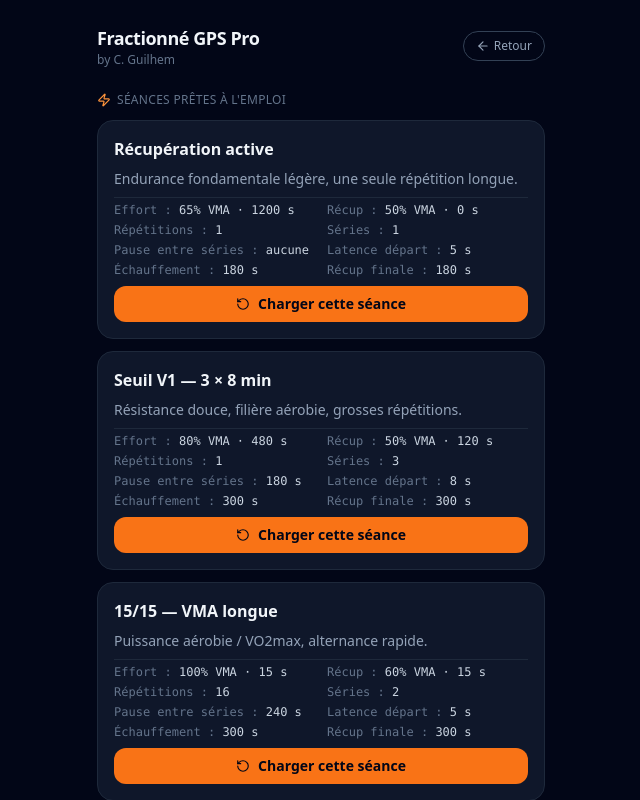
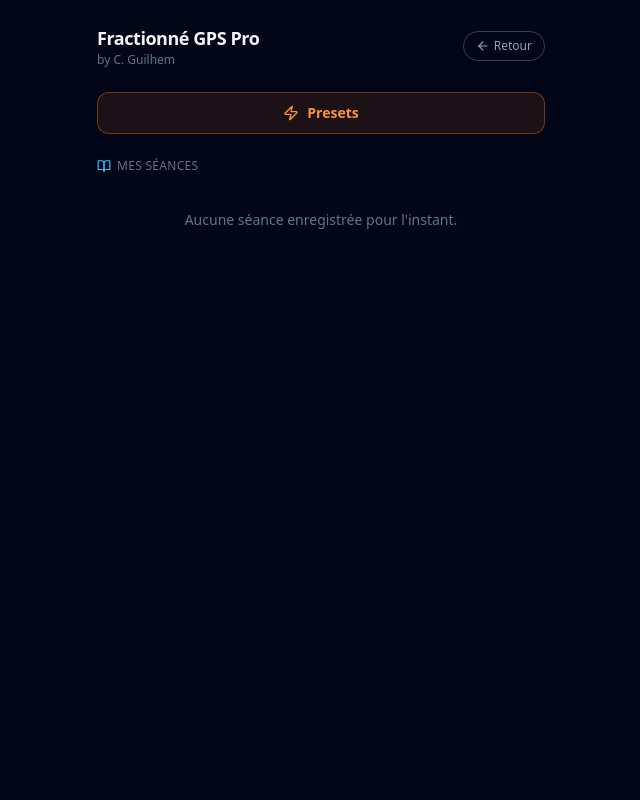
Before and after one commit to Estawa/fractionne-gps-pro, a React (Vite) app: page / in a window 1280 px wide. Both pictures are taken after a click on the button "Bibliothèque". Shown: the top 800 px of the page, without its empty margins (319-959 px from the left). Built offline with nearby package versions, Linux system fonts and the light colour scheme.

Commit message:
Add files via upload

```diff
--- a/src/FractionneGPS.jsx
+++ b/src/FractionneGPS.jsx
@@ -621,14 +621,18 @@ export default function FractionneGPS() {
             <ArrowLeft size={14} /> Retour
           </button>
         )}
+        {screen === "presets" && (
+          <button
+            onClick={() => setScreen("library")}
+            className="flex items-center gap-1 text-xs text-slate-400 border border-slate-700 rounded-full px-3 py-1.5 hover:bg-slate-800"
+          >
+            <ArrowLeft size={14} /> Retour
+          </button>
+        )}
       </header>
 
-      {screen === "library" && (
-        <div className="w-full max-w-md space-y-6">
-          <div className="space-y-3">
-            <p className="text-xs uppercase tracking-wide text-slate-500 flex items-center gap-1.5">
-              <Zap size={14} className="text-orange-400" /> Séances prêtes à l'emploi
-            </p>
+      {screen === "presets" && (
+        <div className="w-full max-w-md space-y-3">
           {PRESETS.map(p => (
             <div key={p.id} className="bg-slate-900 rounded-2xl border border-slate-800 p-4 space-y-2">
               <p className="font-semibold text-slate-100">{p.title}</p>
@@ -652,6 +656,16 @@ export default function FractionneGPS() {
             </div>
           ))}
         </div>
+      )}
+
+      {screen === "library" && (
+        <div className="w-full max-w-md space-y-6">
+          <button
+            onClick={() => setScreen("presets")}
+            className="w-full flex items-center justify-center gap-2 bg-orange-500/10 border border-orange-500/40 text-orange-400 text-sm font-semibold rounded-xl py-2.5"
+          >
+            <Zap size={16} /> Presets
+          </button>
 
           <div className="space-y-3">
             <p className="text-xs uppercase tracking-wide text-slate-500 flex items-center gap-1.5">
```
Lines whose indentation alone changed are shown as unchanged.
